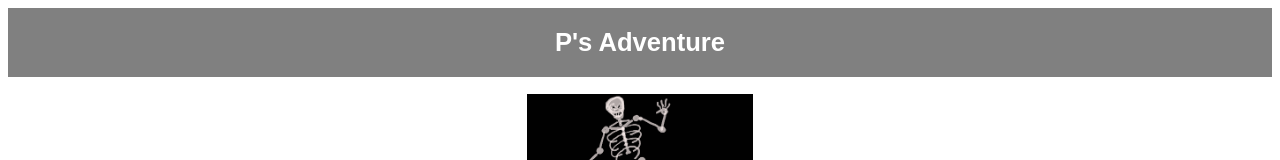
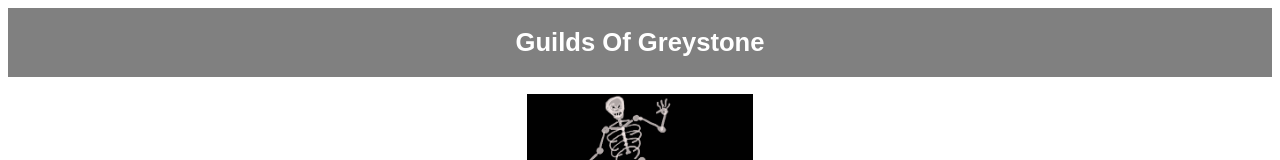
Before and after one commit to mattpezzuto/mattpezzuto.github.io, an Angular app: page / in a window 1280 px wide. Shown: the top 160 px of the page. Built offline with nearby package versions, Linux system fonts and the light colour scheme.

Commit message:
Initial Commit

```diff
--- a/src/app/app.component.html
+++ b/src/app/app.component.html
@@ -1,6 +1,6 @@
 <div style="text-align:center">
   <h1>
-    P's Adventure
+    Guilds Of Greystone
   </h1>
   <img src="../assets/img/skeleton.png" style="width:120;height:150px;">
 </div>
```
Also changed, not shown: 1 other file (tests, documents, lock files or other folders).
